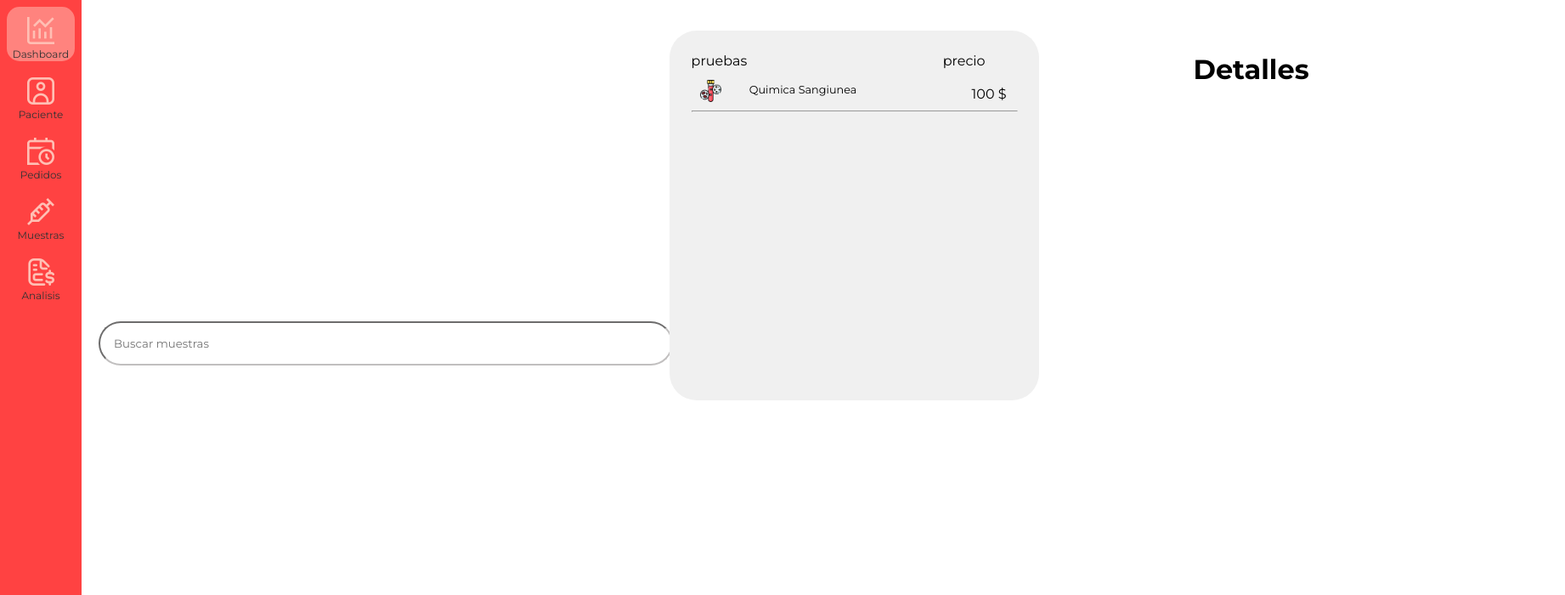
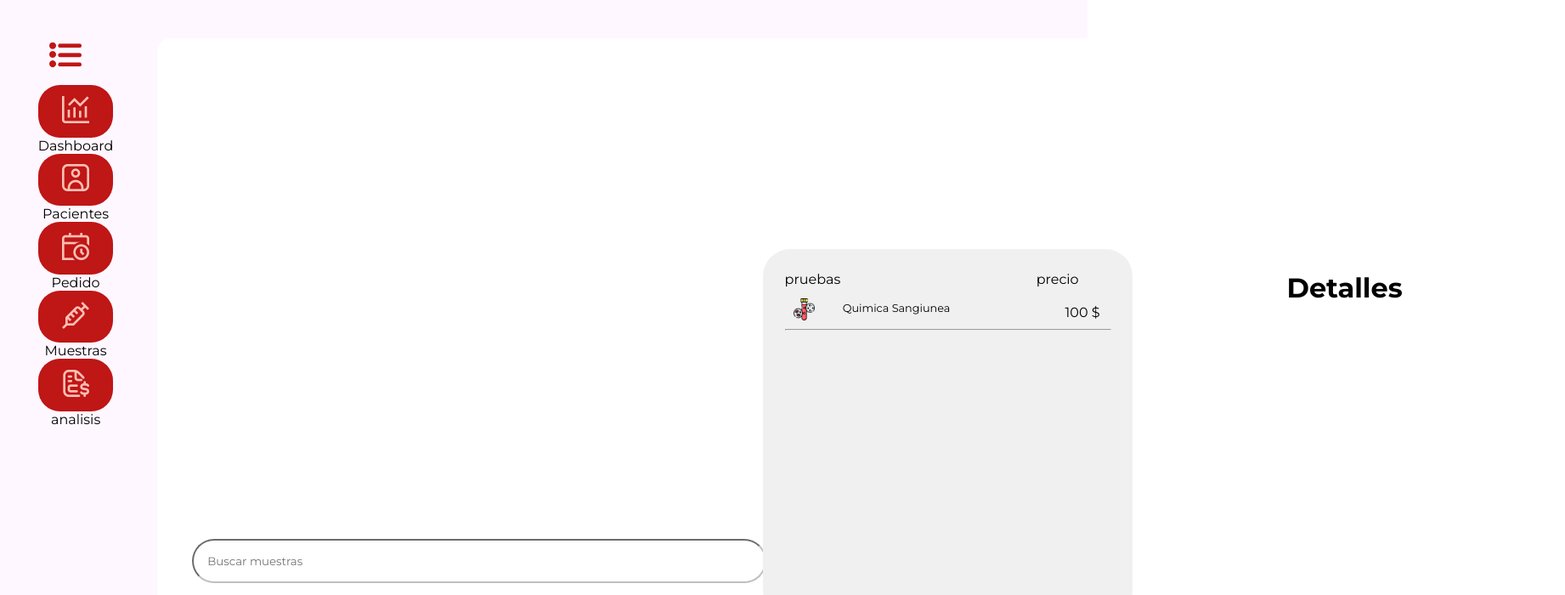
Before and after one commit to IngRamirezJezhuah/Integradora_II_Front, a React (Create React App) app in the folder FRONTEND/Web/integradora_2/: page /Pedidos in a window 1280 px wide. Shown: the top 700 px of the page at 85% size, 1842 px wide, since content can reach past the window. Built offline with nearby package versions, Linux system fonts and the light colour scheme.

Commit message:
Update Component.jsx

```diff
--- a/FRONTEND/Web/integradora_2/src/Screens/Component.jsx
+++ b/FRONTEND/Web/integradora_2/src/Screens/Component.jsx
@@ -1,143 +1,44 @@
-import React, { useState } from 'react';
-import { Link, Outlet } from 'react-router-dom';
+import React from 'react'
+import { Outlet, Link } from 'react-router-dom'
+//import styles from './Component.module.css';
 
-const Component = () => {
-  const [activePage, setActivePage] = useState('Dashboard');
-
-  const menuItems = [
-    { path: '/Dashboard', icon: '/dash.png', label: 'Dashboard' },
-    { path: '/Pacientes', icon: '/usuario.png', label: 'Paciente' },
-    { path: '/Pedidos', icon: '/pedido.png', label: 'Pedidos' },
-    { path: '/Muestras', icon: '/muestras.png', label: 'Muestras' },
-    { path: '/Analisis', icon: '/analisis.png', label: 'Analisis' },
-  ];
-
+const Component=() => {
     return (
-    <>
-      <style>
-        {`
-          .container {
-            display: flex;
-            height: 100vh;
-            width: 100vw;
-          }
-          .sidebar {
-            width: 6rem;
-            background-color: #ff4242;
-            display: flex;
-            flex-direction: column;
-            align-items: center;
-            padding-top: 1.25rem;
-            padding-bottom: 1.25rem;
-            justify-content: space-between;
-            position: fixed;
-            top: 0;
-            bottom: 0;
-            left: 0;
-            transition: transform 0.3s ease-in-out;
-          }
-          .sidebar.collapsed {
-            transform: translateX(-100%);
-          }
-          .nav {
-            display: flex;
-            flex-direction: column;
-            gap: 1.25rem;
-            align-items: center;
-            width: 100%;
-          }
-          .nav-link {
-            display: flex;
-            flex-direction: column;
-            align-items: center;
-            color: #333;
-            text-decoration: none;
-            font-size: 0.75rem;
-            position: relative;
-            width: 100%;
-          }
-          .nav-link img {
-            width: 2rem;
-            height: 2rem;
-            z-index: 2;
-          }
-          .nav-link span {
-            margin-top: 0.25rem;
-            z-index: 2;
-          }
-          .nav-link .active-bg {
-            position: absolute;
-            top: -1rem;
-            left: 50%;
-            transform: translateX(-50%);
-            width: 5rem;
-            height: 4rem;
-            background-color: #ff837e;
-            border-radius: 15px;
-            z-index: 1;
-            display: flex;
-            align-items: center;
-            justify-content: center;
-            color : white;
-          }
-          .logout-btn {
-            margin-bottom: 1.25rem;
-            cursor: pointer;
-          }
-          .logout-btn img {
-            width: 2.5rem;
-            height: 2.5rem;
-          }
-          .content {
-            flex: 1;
-            margin-left: 5rem;
-            padding: 1.25rem;
-            width: calc(100% - 5rem);
-            transition: margin-left 0.3s ease-in-out;
-          }
-          @media (max-width: 48rem) { /* ~768px */
-            .sidebar {
-              width: 4rem;
-              transform: translateX(-100%);
-            }
-            .sidebar.collapsed {
-              transform: translateX(0);
-            }
-            .content {
-              margin-left: 0;
-            }
-            .content.shifted {
-              margin-left: 4rem;
-            }
-          }
-        `}
-      </style>
-      <div className="container">
-        <div className="sidebar">
-          <nav className="nav">
-            {menuItems.map((item) => (
-              <Link
-                key={item.path}
-                to={item.path}
-                onClick={() => setActivePage(item.label)}
-                className="nav-link"
-              >
-                {activePage === item.label && <span className="active-bg"></span>}
-                <img src={item.icon} alt={item.label} />
-                <span>{item.label}</span>
+        <div className='contenedor'>
+            <div className='tabNavigator'>
+                <div>
+                    <img className='menu' src="/menu.png" alt='icon-menu' />
+                    <Link to="/Dashboard">
+                        <li className="bordes"><img src="/dash.png" alt="" /></li>
+                        <li>Dashboard</li>
                     </Link>
-            ))}
-          </nav>
-          <div className="logout-btn">
-            <img src="/salida.png" alt="Logout" />
+                    <Link to="/Pacientes">
+                        <li className="bordes"><img src="/usuario.png" alt="" /></li>
+                        <li>Pacientes</li>
+                    </Link>
+                    <Link to="/Pedidos">
+                        <li className="bordes"><img src="/pedido.png" alt="" /></li>
+                        <li>Pedido</li>
+                    </Link>
+                    <Link to="/Muestras">
+                        <li className="bordes"><img src="/muestras.png" alt="" /></li>
+                        <li>Muestras</li>
+                    </Link>
+                    <Link to="/Analisis">
+                        <li className="bordes"><img src="/analisis.png" alt="" /></li>
+                        <li>analisis</li>
+                    </Link>
+                        <div className='cerrar-sesion'>
+                            <li className="bordes"><img src="/salida.png" alt="" /></li>
                         </div>
                 </div>
-        <div className="content">
+                <div className='plantilla'>
                     <Outlet />
+
                 </div>
             </div>
-    </>
-  );
-};
+        </div>
+    )
+}
 
-export default Component;
+export default  Component;
```
Lines whose indentation alone changed are shown as unchanged.
